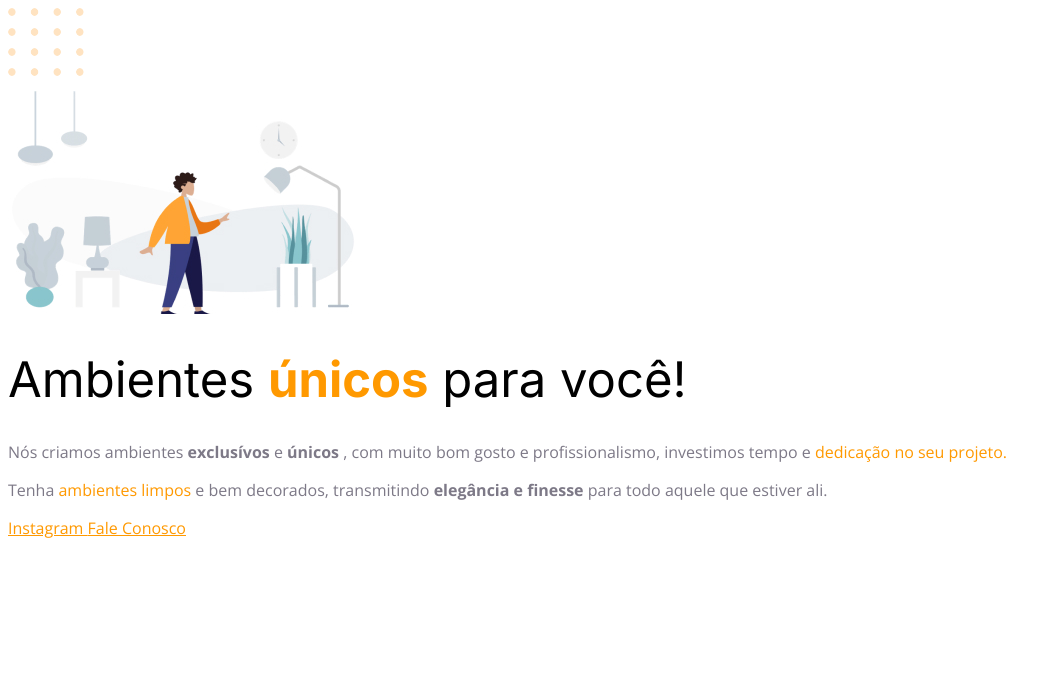
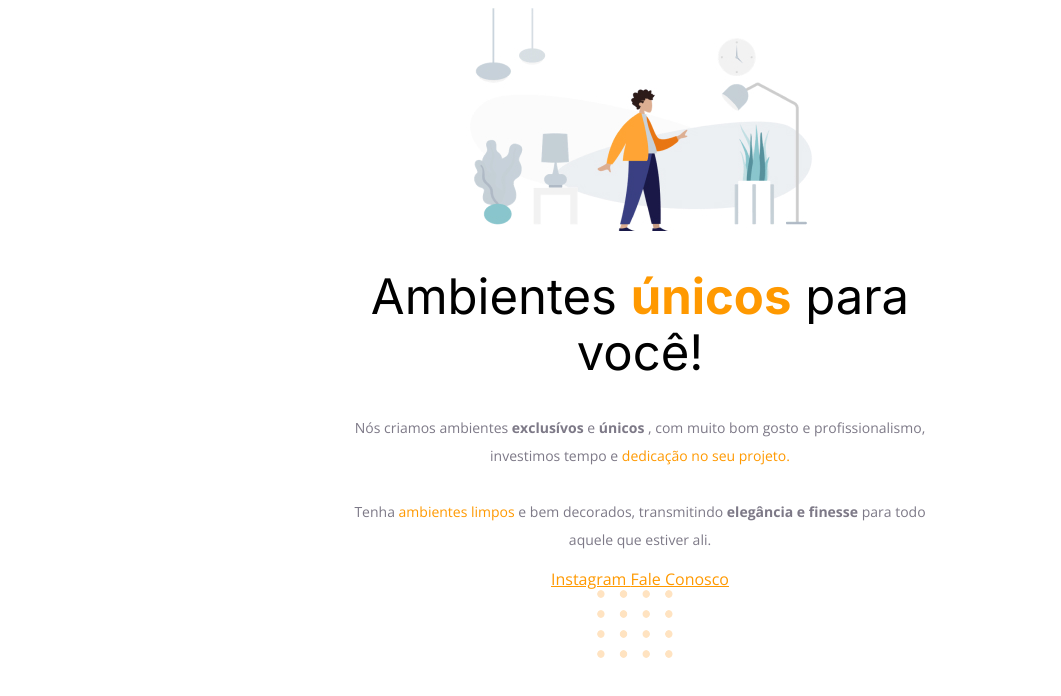
Before and after one commit to DylanTvaz/rocketseat-projeto-1, a plain HTML site: page index.html in a window 1280 px wide. Shown: the whole page, without its empty margins (0-1061 px from the left). Drawn offline with nearby package versions, Linux system fonts and the light colour scheme.

Commit message:
atualizacao dos espacamentos

```diff
--- a/index.html
+++ b/index.html
@@ -18,7 +18,7 @@
 </head>
 
 <body>
-    <img src="imagens/balls-decoration.svg" alt="bolinhas laranjadas no canto direito inferior da tela" />
+
 
     <div id="hero">
         <img id="balls"
@@ -30,8 +30,10 @@
             Nós criamos ambientes <strong>exclusívos</strong> e <strong>únicos</strong> ,
             com muito bom gosto e profissionalismo,
             investimos tempo e <span>dedicação no seu projeto.</span>
-        </p>
-        <p>
+
+            <br/>
+            <br/>
+
             Tenha <span>ambientes limpos</span> e bem decorados,
             transmitindo <strong>elegância e finesse</strong> para todo
             aquele que estiver ali.
@@ -42,6 +44,8 @@
         <a href="https://instagram.com/moveisparavoce">Instagram </a>
         <a href="mailto:contato@moveisparavoce.com">Fale Conosco</a>
     </div>
+
+    <img src="imagens/balls-decoration.svg" alt="bolinhas laranjadas no canto direito inferior da tela" />
 </body>
 
 
--- a/style.css
+++ b/style.css
@@ -1,7 +1,12 @@
 body {
     font-family: 'Open Sans', sans-serif;
+    text-align: center;
 }
 
+#hero{
+    width: 592px ;
+    margin: auto;
+}
 h1 span {
     font-weight: bold;
 }
@@ -20,4 +25,6 @@ span, a{
 
 p{
     color: #7D7987;
+    font-size: 14px;
+    line-height: 28px;
 }
```
